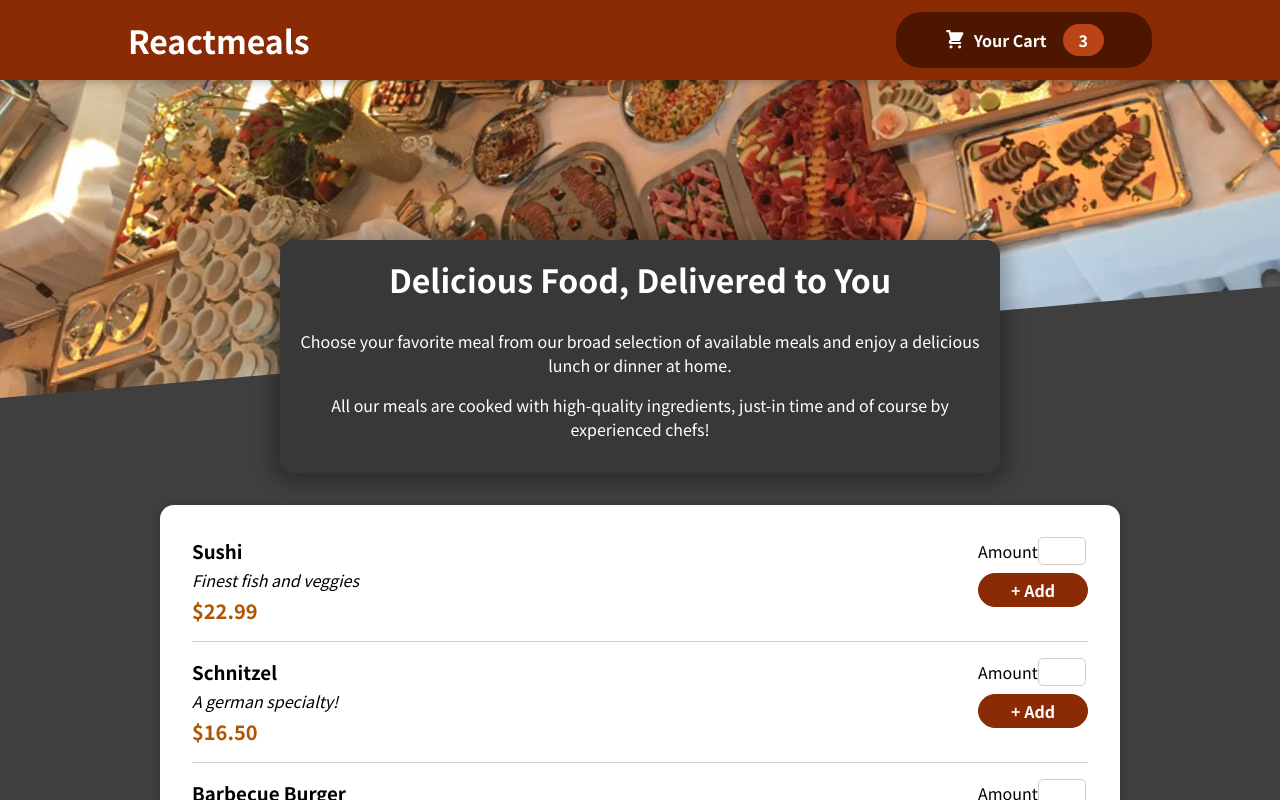
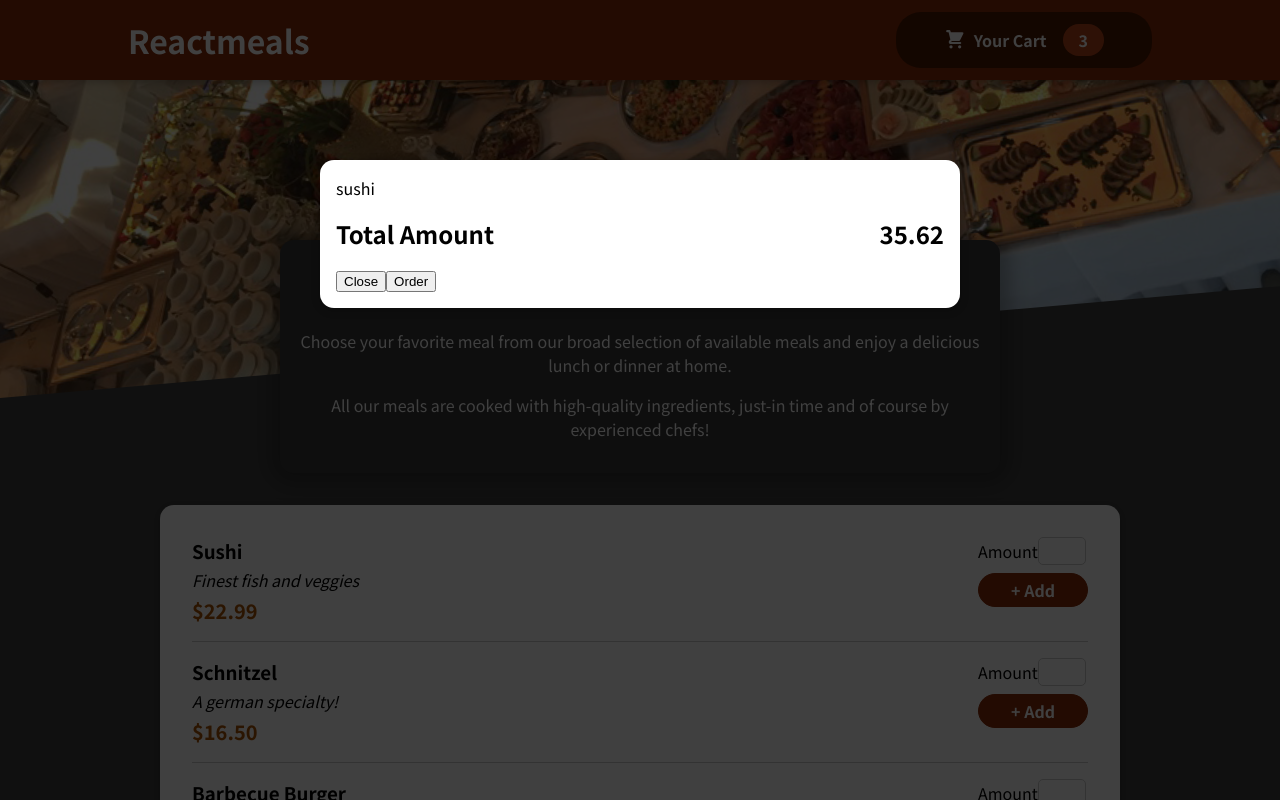
Before and after one commit to av308q/orderMealsApp, a React (Create React App) app: page / in a window 1280 px wide. Shown: the top 800 px of the page. Built offline with nearby package versions, Linux system fonts and the light colour scheme.

Commit message:
create modal.js file and overlay added overlay on index.html

```diff
--- a/public/index.html
+++ b/public/index.html
@@ -28,6 +28,7 @@
   </head>
   <body>
     <noscript>You need to enable JavaScript to run this app.</noscript>
+    <div id="overlays"></div>
     <div id="root"></div>
     <!--
       This HTML file is a template.
--- a/src/App.js
+++ b/src/App.js
@@ -1,10 +1,12 @@
 import { Fragment } from 'react';
 import Header from './components/Layout/Header';
 import Meals from './components/Meals/Meals';
+import Cart from './components/Cart/Cart';
 
 function App() {
   return (
     <Fragment>
+      <Cart/>
       <Header />
       <main>
         <Meals />
--- a/src/components/Cart/Cart.js
+++ b/src/components/Cart/Cart.js
@@ -1,3 +1,4 @@
+import Modal from '../UI/Modal';
 import classes from './Cart.module.css'
 
 const Cart = (props) => {
@@ -8,7 +9,8 @@
     ))}
     </ul>
     );
-    return <div>
+    return (
+    <Modal>
         {cartItems}
         <div className={classes.total}>
             <span>Total Amount</span>
@@ -18,7 +20,8 @@
             <button className={classes['button--alt']}>Close</button>
             <button className={classes.button}>Order</button>
       </dive>
-    </div>
+    </Modal>
+    );
 };
 
 export default Cart;
--- /dev/null
+++ b/src/components/UI/Modal.js
@@ -0,0 +1,28 @@
+import { Fragment } from 'react';
+import ReactDOM from 'react-dom';
+import classes from './Modal.module.css';
+
+const Backdrop = (props) => {
+    return <div className={classes.backdrop}/>
+};
+
+const ModalOverlay = (props) => {
+    return ( <div className={classes.modal}>
+        <div className={classes.content}>{props.children}</div>
+    </div>
+    );
+};
+
+const portalElement = document.getElementById('overlays');
+
+const Modal = (props) => {
+  return ( <Fragment>
+      {ReactDOM.createPortal(<Backdrop/>, portalElement )}
+      {ReactDOM.createPortal(<ModalOverlay>{props.children}</ModalOverlay>,
+      portalElement
+      )}
+      </Fragment>
+  );
+};
+
+export default Modal;
--- /dev/null
+++ b/src/components/UI/Modal.module.css
@@ -0,0 +1,40 @@
+.backdrop {
+    position: fixed;
+    top: 0;
+    left: 0;
+    width: 100%;
+    height: 100vh;
+    z-index: 20;
+    background-color: rgba(0, 0, 0, 0.75);
+  }
+
+  .modal {
+    position: fixed;
+    top: 20vh;
+    left: 5%;
+    width: 90%;
+    background-color: white;
+    padding: 1rem;
+    border-radius: 14px;
+    box-shadow: 0 2px 8px rgba(0, 0, 0, 0.25);
+    z-index: 30;
+    animation: slide-down 300ms ease-out forwards;
+  }
+
+  @media (min-width: 768px) {
+    .modal {
+      width: 40rem;
+      left: calc(50% - 20rem);
+    }
+  }
+
+  @keyframes slide-down {
+    from {
+      opacity: 0;
+      transform: translateY(-3rem);
+    }
+    to {
+      opacity: 1;
+      transform: translateY(0);
+    }
+  }
```
Also changed, not shown: 1 other file (tests, documents, lock files or other folders).
